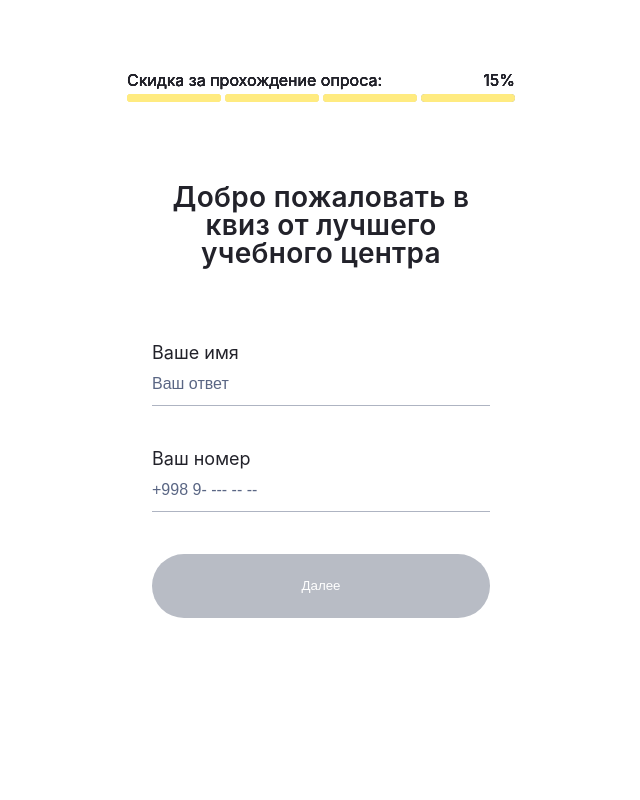
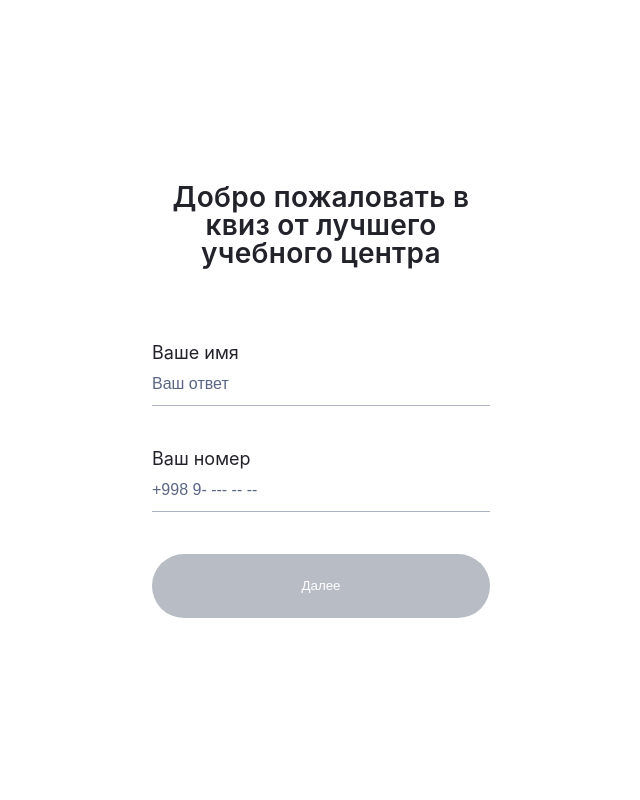
Before and after one commit to TehnikumCodingFrontend/Tehnikum-quiz-typescript, a React (Vite) app: page / in a window 1280 px wide. Shown: the top 800 px of the page, without its empty margins (319-959 px from the left). Built offline with nearby package versions, Linux system fonts and the light colour scheme.

Commit message:
finished

```diff
--- a/src/App.css
+++ b/src/App.css
@@ -371,7 +371,7 @@ h3 {
   margin-top: 16px;
   font-weight: 400;
   background-color: #5a6684;
-  padding: 10px 20px;
+  padding: 12px 16px;
   border-radius: 8px;
   color: #fff;
 
--- a/src/App.tsx
+++ b/src/App.tsx
@@ -1,22 +1,10 @@
 import "./App.css";
-import StepFour from "./pages/StepFour";
-import StepOne from "./pages/StepOne";
-import StepThree from "./pages/StepThree";
-import StepTwo from "./pages/StepTwo";
-import Thanks from "./pages/Thanks";
 import Welcome from "./pages/Welcome";
-import { YourAnswers } from "./pages/YourAnswers";
 
 function App() {
   return (
     <div className="App">
       <Welcome />
-      <StepOne/>
-      <StepTwo/>
-      <StepThree/>
-      <StepFour/>
-      <YourAnswers/>
-      <Thanks/>
     </div>
   );
 }
```
